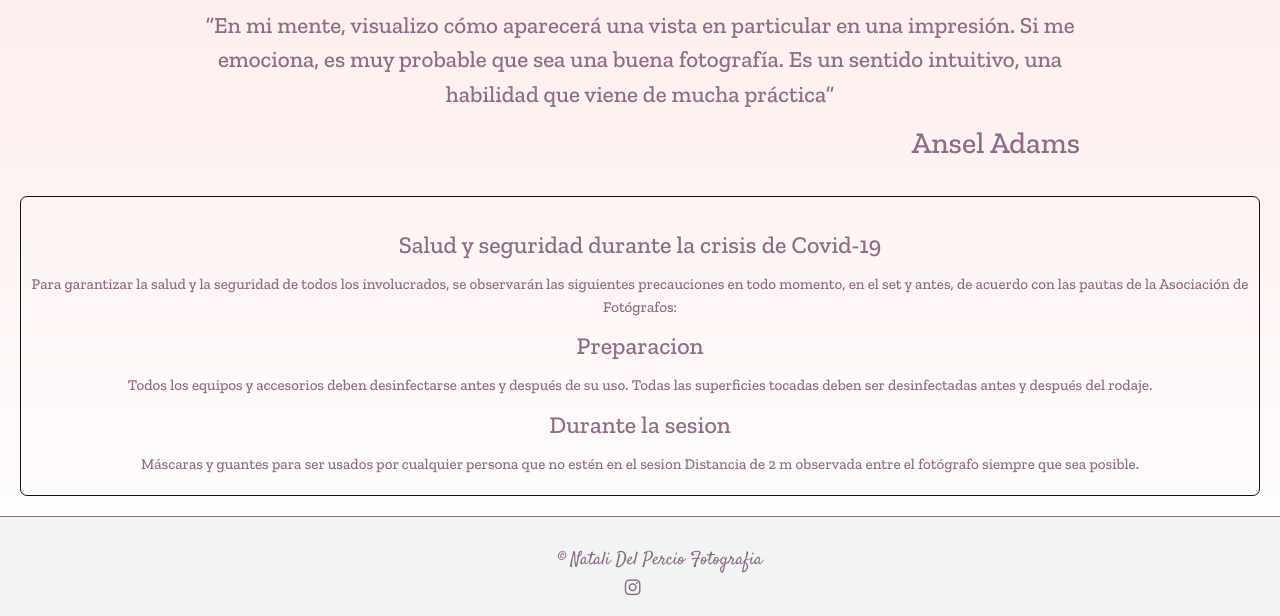
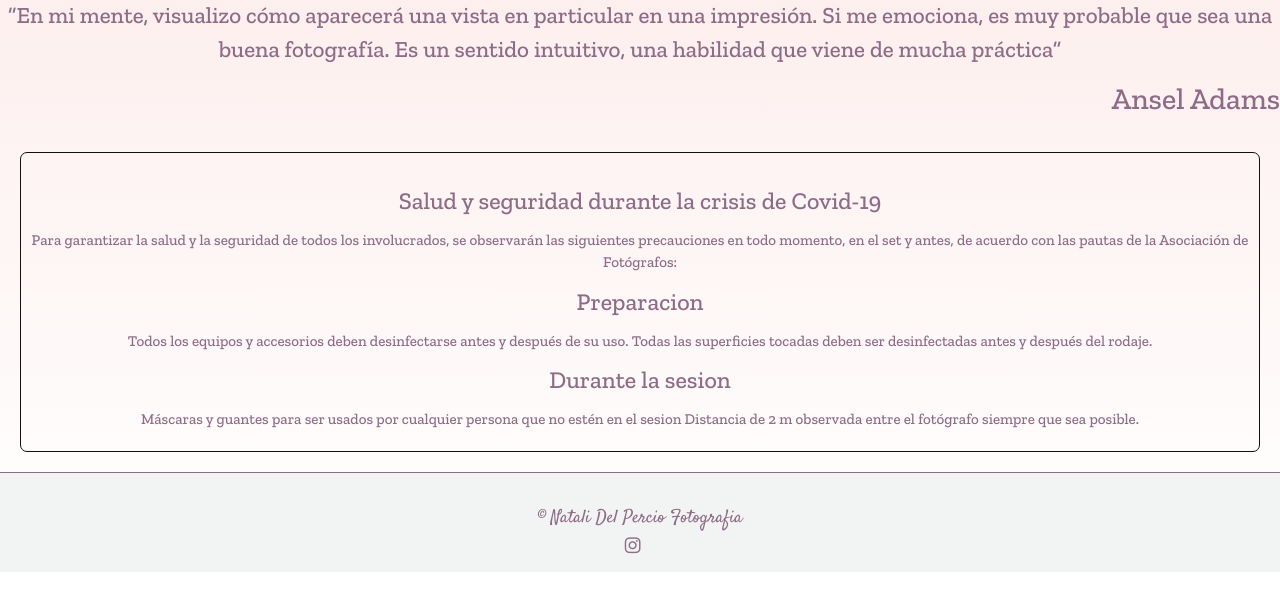
Before and after one commit to JuanCruzValencia/Natali-Del-Percio-Fotografia, a plain HTML site: page index.html in a window 1280 px wide. Shown: the part 1090-1706 px from the top of the page. After the commit the page ends 1662 px from the top, so only its background shows below. Drawn offline with nearby package versions, Linux system fonts and the light colour scheme.

Commit message:
Index Responsive

```diff
--- a/index.html
+++ b/index.html
@@ -32,7 +32,7 @@
     <!-- FIN MENU DE NAV. -->
     <!-- MENU RESPONSIVE -->
     </header>
-    <main>
+    <main class="index__main-page">
     <!-- FONDO DE PANTALLA -->
         <div class="background">
             <figure class="background__figure">
--- a/style/style.css
+++ b/style/style.css
@@ -54,6 +54,14 @@ body {
     border-bottom: solid 2px #8E6C88;
 }
 
+/* GRID RESPONSIVE MAIN */
+
+.main__index {
+    display: grid;
+    grid-template-columns: 1fr;
+    grid-template-rows: 1000px 300px 500px;
+}
+
 /* ESTILO BACKGROUND IMG */
 
 .background__figure {
@@ -91,9 +99,8 @@ body {
 }
 
 .quote {
-    width: 100vw;
+    width: 100%;
     text-align: center;
-    padding: 10px 200px 0 200px;
     font-family: 'Zilla Slab', serif;
     font-weight: 400;
     color: #8E6C88;
@@ -486,6 +493,10 @@ input::placeholder {
 /* ESTILO FOOTER */
 
 .footer {
+    display: flex;
+    flex-flow: column wrap;
+    justify-content: center;
+    align-items: center;
     height: 100px;
     padding-top: 20px;
     border-top: 1px solid #8E6C88;
@@ -493,20 +504,15 @@ input::placeholder {
 }
 
 .copyright {
-    padding-top: 10px;
-    text-align: center;
     color: #8E6C88;
     font-weight: 400;
     font-family: 'Satisfy', cursive;
     font-size: large;
-    padding-left: 40px;
 }
 
 .footer__ul {
-    text-align: center;
     color: #8E6C88;
     font-weight: 800;
-    margin-top: 0;
 }
 
 .footer__li {
```
